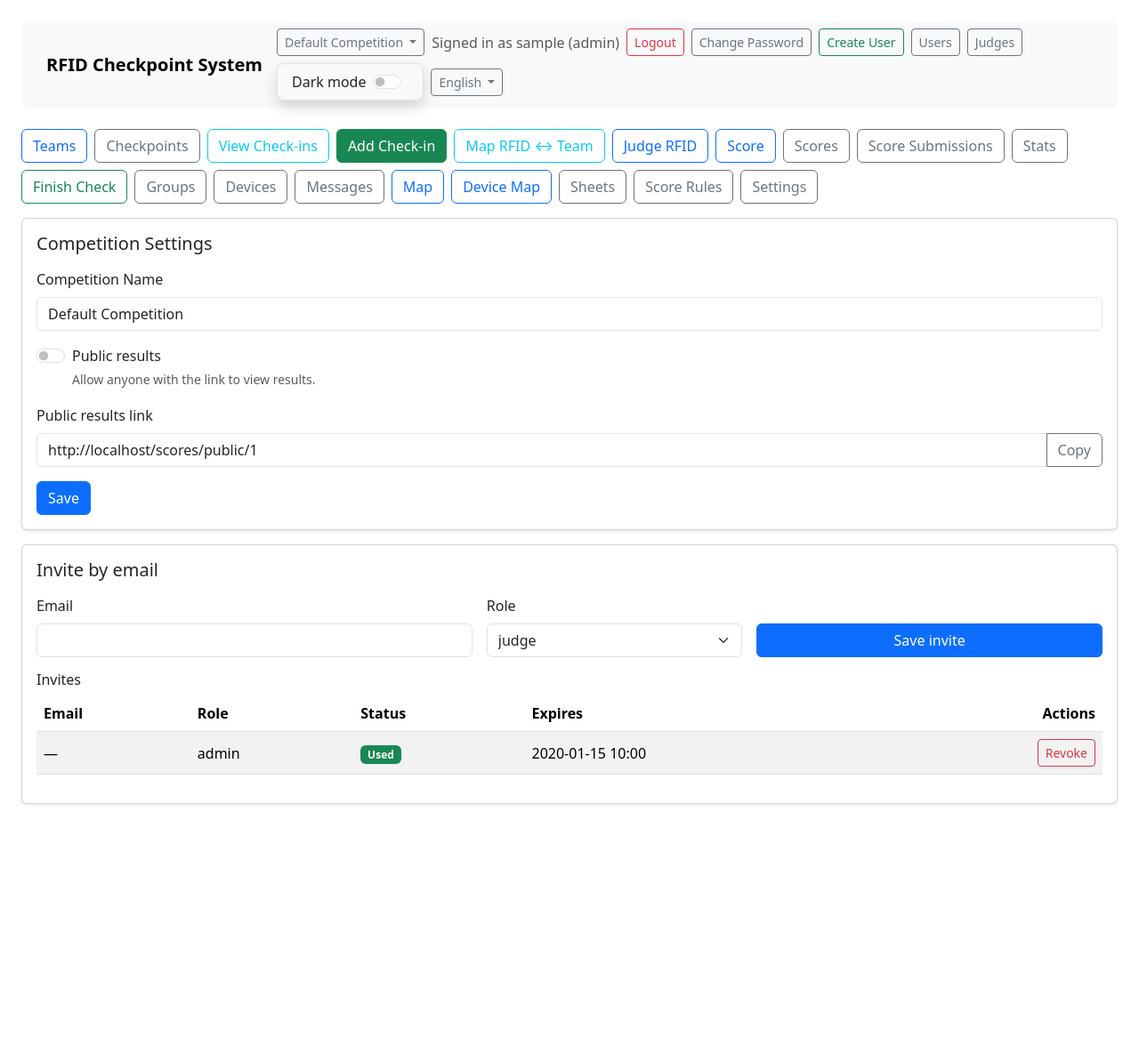
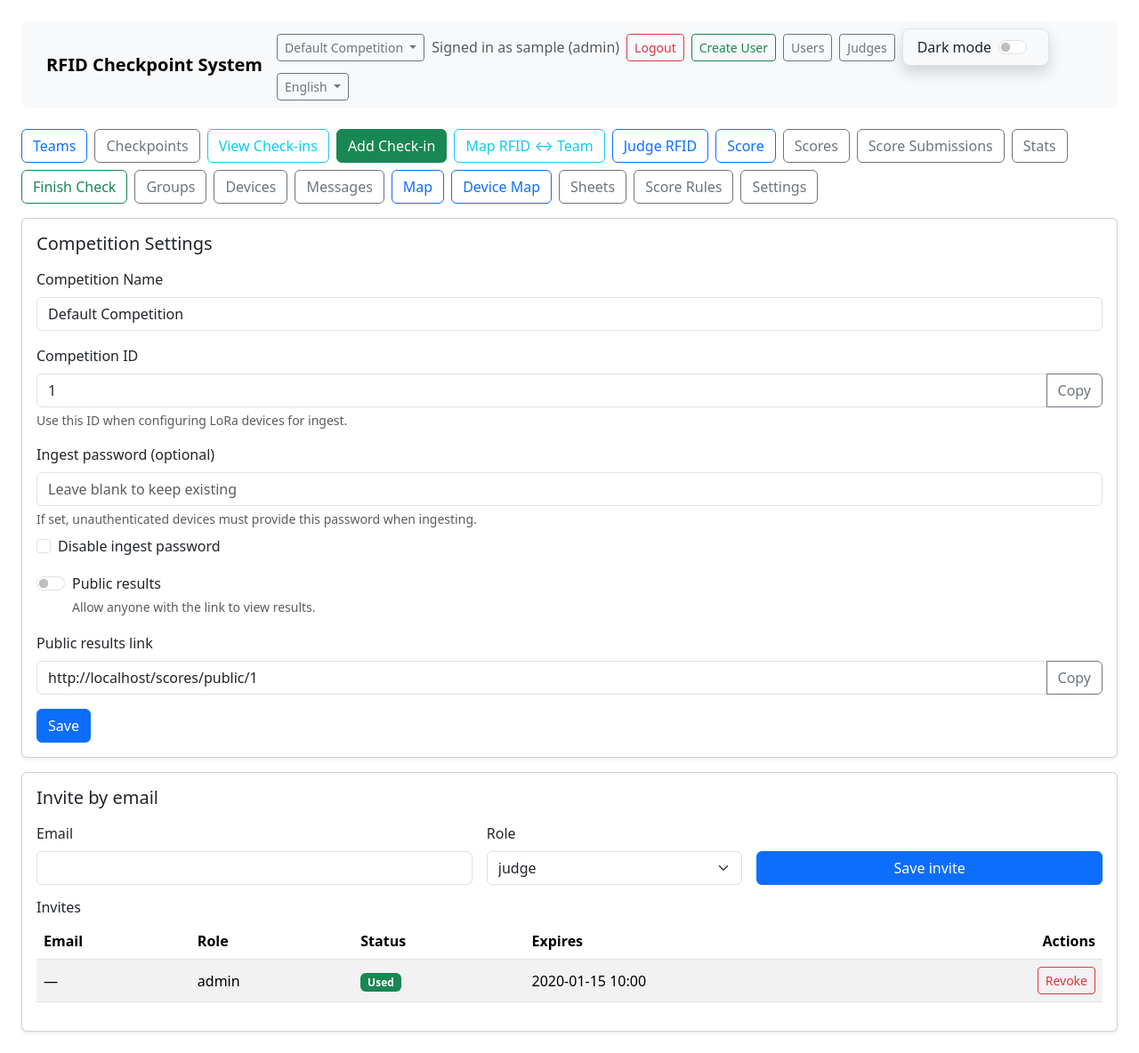
Before and after one commit to brinsoko/LoRa-CP, a Flask app: page /competition/settings in a window 1280 px wide. Shown: the whole page at 89% size. Before the commit the page ends 905 px from the top, so only its background shows below. Run offline with Flask 3, Linux system fonts and the light colour scheme; a user stored in the database is signed in; tables that the repository leaves empty hold one stand-in row (values such as "Sample post").

Commit message:
Fixed a bug where firefox would default to first created competition when selecting a new tab. Added ingest password protection

```diff
--- a/app/__init__.py
+++ b/app/__init__.py
@@ -4,6 +4,7 @@
 from flask_restful import Api
 from flask_login import current_user
 from .extensions import db, login_manager, babel
+from sqlalchemy import inspect, text
 from .resources import register_resources
 from app.utils.time import to_datetime_local
 from .utils.perms import inject_perms
@@ -108,6 +109,14 @@
             ensure_default_competition()
         except Exception:
             app.logger.exception("Failed to ensure default competition")
+        try:
+            insp = inspect(db.engine)
+            cols = {c["name"] for c in insp.get_columns("competitions")}
+            if "ingest_password_hash" not in cols:
+                with db.engine.begin() as conn:
+                    conn.execute(text("ALTER TABLE competitions ADD COLUMN ingest_password_hash VARCHAR(255)"))
+        except Exception:
+            app.logger.exception("Failed to ensure competitions.ingest_password_hash column")
 
     @app.errorhandler(403)
     def forbidden(e):
--- a/app/blueprints/auth/routes.py
+++ b/app/blueprints/auth/routes.py
@@ -257,6 +257,10 @@
 @auth_bp.route("/change_password", methods=["GET", "POST"])
 @login_required
 def change_password():
+    if current_user.google_sub:
+        flash("Password changes are disabled for Google accounts.", "warning")
+        return redirect(url_for("main.select_competition"))
+
     if request.method == "POST":
         cur = request.form.get("current_password") or ""
         new = request.form.get("new_password") or ""
--- a/app/blueprints/main/routes.py
+++ b/app/blueprints/main/routes.py
@@ -225,6 +225,12 @@
             return redirect(url_for("main.competition_settings"))
         competition.name = new_name
         competition.public_results = bool(request.form.get("public_results"))
+        if request.form.get("clear_ingest_password"):
+            competition.set_ingest_password(None)
+        else:
+            ingest_pw = (request.form.get("ingest_password") or "").strip()
+            if ingest_pw:
+                competition.set_ingest_password(ingest_pw)
         db.session.commit()
         flash(_("Competition settings updated."), "success")
         return redirect(url_for("main.competition_settings"))
--- a/app/resources/auth.py
+++ b/app/resources/auth.py
@@ -69,6 +69,9 @@
         data, err_resp, err_code = _json()
         if err_resp:
             return err_resp, err_code
+
+        if current_user.google_sub:
+            return {"error": "Password changes are disabled for Google accounts"}, 403
 
         cur = data.get("current_password") or ""
         new = data.get("new_password") or ""
--- a/app/templates/base.html
+++ b/app/templates/base.html
@@ -79,9 +79,11 @@
           <form method="post" action="{{ url_for('auth.logout') }}" class="d-inline">
             <button class="btn btn-sm btn-outline-danger">{{ _('Logout') }}</button>
           </form>
-          <a href="{{ url_for('auth.change_password') }}" class="btn btn-sm btn-outline-secondary">
-            {{ _('Change Password') }}
-          </a>
+          {% if not current_user.google_sub %}
+            <a href="{{ url_for('auth.change_password') }}" class="btn btn-sm btn-outline-secondary">
+              {{ _('Change Password') }}
+            </a>
+          {% endif %}
         {% else %}
           <a href="{{ url_for('auth.login') }}" class="btn btn-sm btn-outline-primary">{{ _('Login') }}</a>
         {% endif %}
--- a/app/templates/checkpoints_import_json.html
+++ b/app/templates/checkpoints_import_json.html
@@ -11,11 +11,11 @@
     <div class="row g-3">
       <div class="col-md-6">
         <div class="small text-muted mb-1">{{ _('API format (items)') }}</div>
-        <pre class="bg-light p-2 rounded small mb-0">{{ sample|tojson(indent=2) }}</pre>
+        <pre class="bg-body-tertiary text-body border p-2 rounded small mb-0">{{ sample|tojson(indent=2) }}</pre>
       </div>
       <div class="col-md-6">
         <div class="small text-muted mb-1">{{ _('Map export format (cps)') }}</div>
-        <pre class="bg-light p-2 rounded small mb-0">{{ sample_cps|tojson(indent=2) }}</pre>
+        <pre class="bg-body-tertiary text-body border p-2 rounded small mb-0">{{ sample_cps|tojson(indent=2) }}</pre>
       </div>
     </div>
     <form method="post" class="mt-3" enctype="multipart/form-data">
--- a/app/templates/competition_settings.html
+++ b/app/templates/competition_settings.html
@@ -10,6 +10,28 @@
       <div>
         <label class="form-label">{{ _('Competition Name') }}</label>
         <input class="form-control" name="name" value="{{ competition.name }}" required>
+      </div>
+
+      <div>
+        <label class="form-label">{{ _('Competition ID') }}</label>
+        <div class="input-group">
+          <input type="text" class="form-control" value="{{ competition.id }}" readonly>
+          <button class="btn btn-outline-secondary" type="button" data-copy="{{ competition.id }}">{{ _('Copy') }}</button>
+        </div>
+        <div class="form-text">{{ _('Use this ID when configuring LoRa devices for ingest.') }}</div>
+      </div>
+
+      <div>
+        <label class="form-label">{{ _('Ingest password (optional)') }}</label>
+        <input class="form-control" type="password" name="ingest_password" autocomplete="new-password"
+               placeholder="{{ _('Leave blank to keep existing') }}">
+        <div class="form-text">
+          {{ _('If set, unauthenticated devices must provide this password when ingesting.') }}
+        </div>
+        <div class="form-check mt-2">
+          <input class="form-check-input" type="checkbox" id="clearIngestPassword" name="clear_ingest_password" value="1">
+          <label class="form-check-label" for="clearIngestPassword">{{ _('Disable ingest password') }}</label>
+        </div>
       </div>
 
       <div class="form-check form-switch">
@@ -120,5 +142,26 @@
       }
     });
   }
+
+  document.querySelectorAll("[data-copy]").forEach((btn) => {
+    btn.addEventListener("click", async () => {
+      const value = btn.getAttribute("data-copy") || "";
+      if (!value) return;
+      try {
+        await navigator.clipboard.writeText(value);
+        const prev = btn.textContent;
+        btn.textContent = "{{ _('Copied') }}";
+        setTimeout(() => {
+          btn.textContent = prev;
+        }, 1500);
+      } catch (err) {
+        const input = btn.closest(".input-group")?.querySelector("input");
+        if (input) {
+          input.select();
+          document.execCommand("copy");
+        }
+      }
+    });
+  });
 </script>
 {% endblock %}
--- a/app/utils/competition.py
+++ b/app/utils/competition.py
@@ -96,8 +96,16 @@
         return None
 
     comp_id = session.get("competition_id")
+    if comp_id is not None:
+        try:
+            comp_id = int(comp_id)
+        except Exception:
+            session.pop("competition_id", None)
+            comp_id = None
     if comp_id and _is_member(current_user.id, comp_id):
         return comp_id
+    if comp_id:
+        session.pop("competition_id", None)
 
     if (current_user.role or "").strip().lower() == "superadmin":
         first = Competition.query.order_by(Competition.created_at.asc()).first()
@@ -176,6 +184,7 @@
     if not _is_member(current_user.id, competition_id):
         return False
     session["competition_id"] = competition_id
+    session.modified = True
     return True
 
 
--- a/serial/reader_client.py
+++ b/serial/reader_client.py
@@ -11,6 +11,7 @@
 BACKOFF_MAX = float(os.getenv("BACKOFF_MAX", "10"))          # max backoff cap
 DEBUG       = os.getenv("DEBUG", "0") == "1"
 POST_TIMEOUT= float(os.getenv("POST_TIMEOUT", "5"))          # HTTP POST timeout
+INGEST_PASSWORD = os.getenv("INGEST_PASSWORD")
 
 # dev_id|payload|rssi|snr   (e.g. 1|A1B2C3D4|-66.0|9.5)
 LINE_RE = re.compile(
@@ -106,6 +107,8 @@
                                     body["competition_id"] = int(COMPETITION_ID)
                                 except Exception:
                                     body["competition_id"] = COMPETITION_ID
+                            if INGEST_PASSWORD:
+                                body["ingest_password"] = INGEST_PASSWORD
                             resp = session.post(API_URL, json=body, timeout=POST_TIMEOUT)
                             resp.raise_for_status()
                             print(f"[reader] OK dev={dev} payload={payload} -> {resp.json()}", flush=True)
```
Also changed, not shown: app/models.py (+13 -0 lines), app/resources/ingest.py (+20 -1 lines), app/templates/login.html (+8 -2 lines), app/translations/sl/LC_MESSAGES/messages.po, docs/openapi.json, 2 other files.
